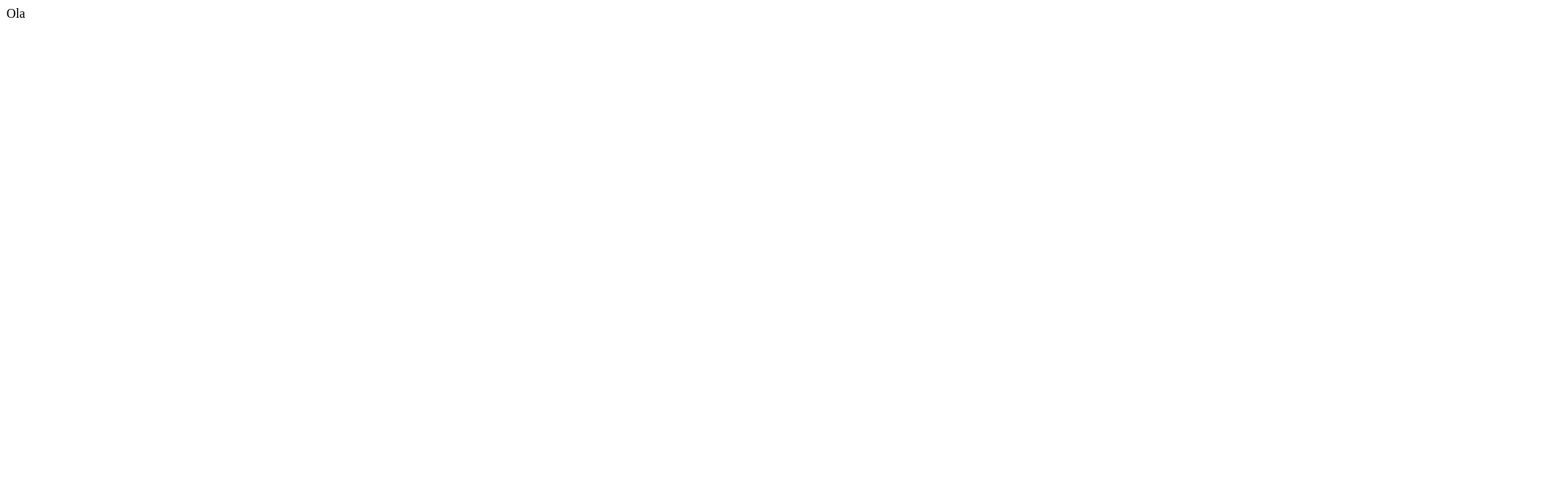
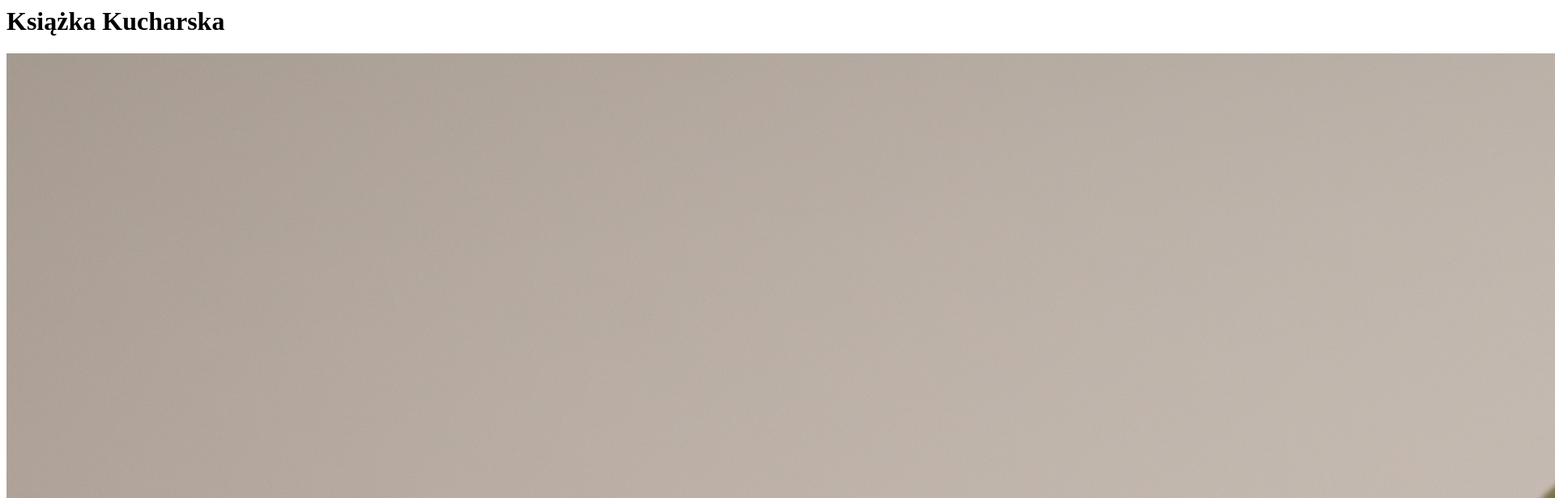
Before and after one commit to olareyer/olareyer.github.io, a plain HTML site: page index.html in a window 1280 px wide. Shown: the top 616 px of the page at 81% size, 1920 px wide, since content can reach past the window. Drawn offline with Linux system fonts and the light colour scheme; files whose address does not match are found by name.

Commit message:
init commit

```diff
--- a/index.html
+++ b/index.html
@@ -2,6 +2,7 @@
 <head>
 </head>
 <body>
-<p>Ola</p>
+<h1>Książka Kucharska</h1>
+<img src="C:\Users\Piotr\Downloads\olareyer.github.io\imgs\jablka.jpg" alt="zielone jabłka">
 </body>
 </html>
```
Also changed, not shown: imgs/jablka.jpg (added).
